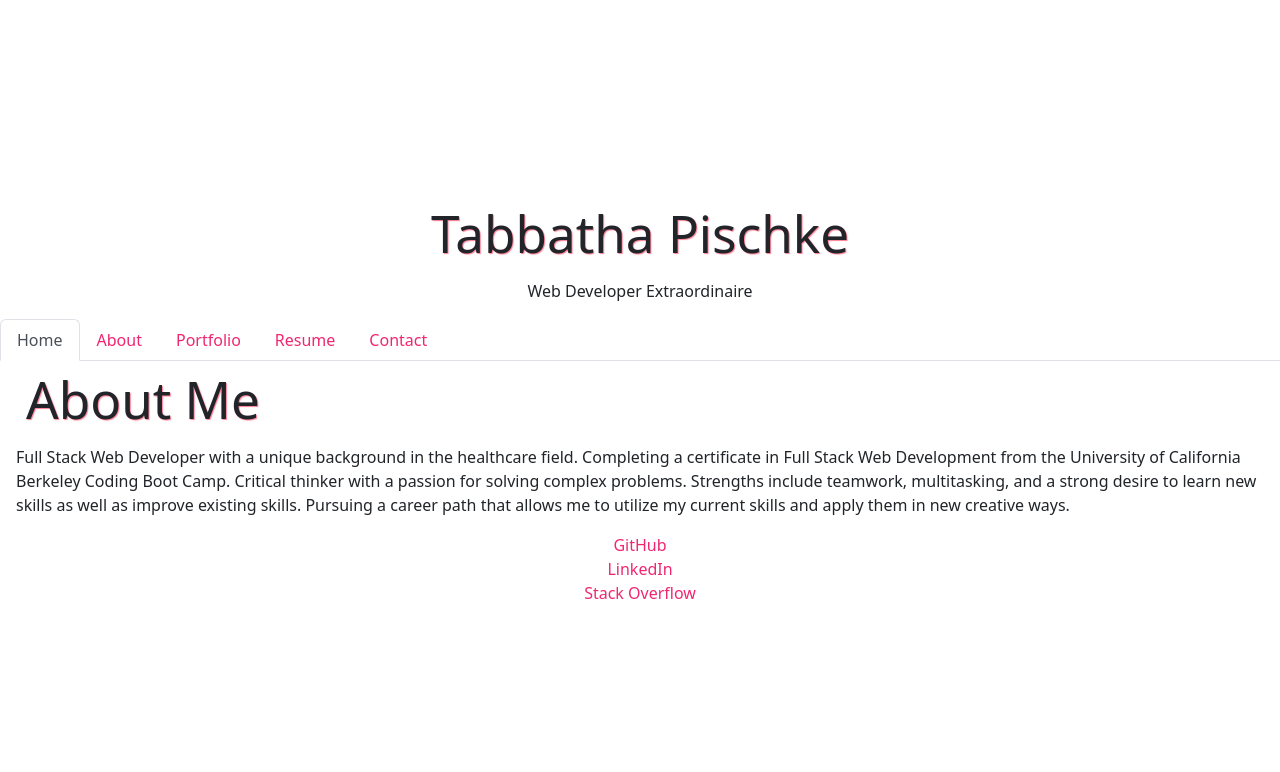
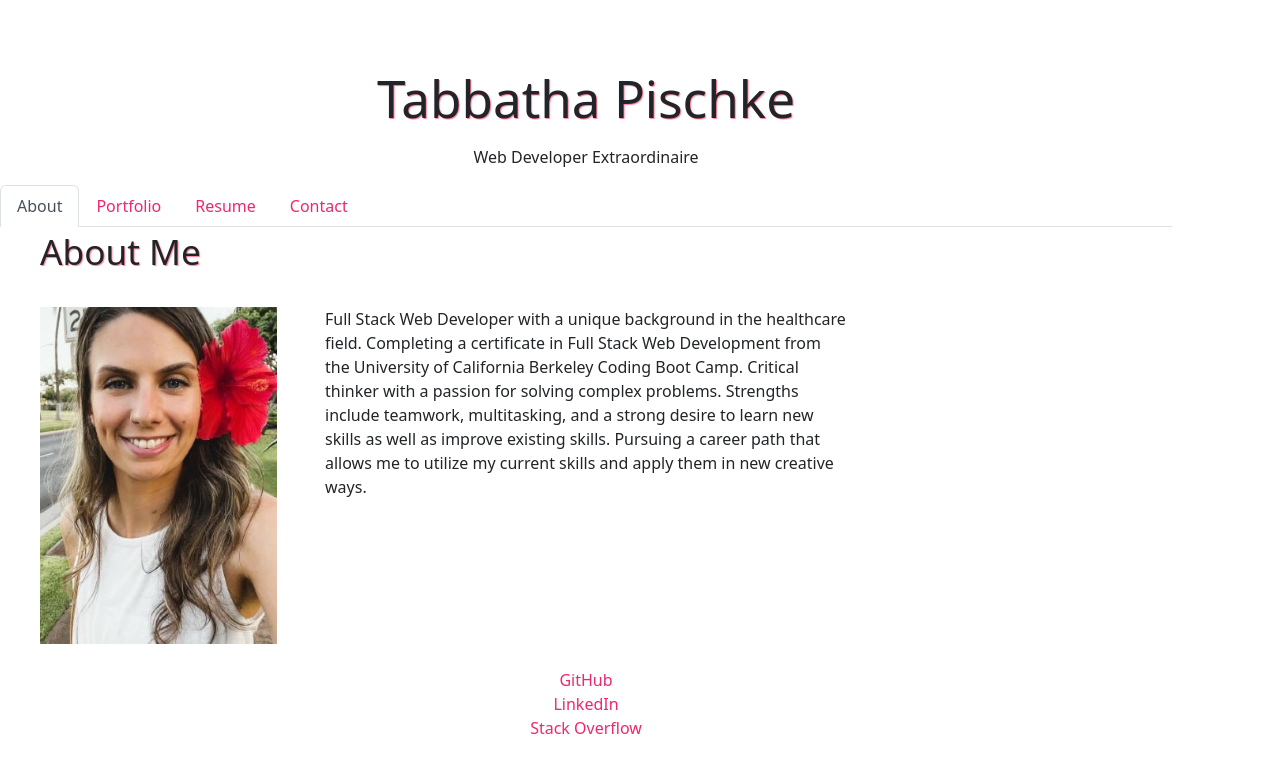
Before and after one commit to tabbdacat/react-professional-portfolio, a React (Vite) app: page / in a window 1280 px wide. Shown: the top 772 px of the page. Built offline with nearby package versions, Linux system fonts and the light colour scheme.

Commit message:
remove Home page, reroute index to About page

```diff
--- a/src/components/NavTabs.jsx
+++ b/src/components/NavTabs.jsx
@@ -8,17 +8,8 @@ function NavTabs() {
         <li className="nav-item">
           <Link
             to="/"
-            // If on home page, we set the url to / and page to class 'nav-link-active', otherwise we set it to 'nav-link'
+            // If on About page, we set the url to /A and page to class 'nav-link-active', otherwise we set it to 'nav-link'
             className={currentPage === '/' ? 'nav-link active' : 'nav-link nav-item'}
-          >
-            Home
-          </Link>
-        </li>
-        <li className="nav-item">
-          <Link
-            to="/About"
-            // If on About page, we set the url to /About and page to class 'nav-link-active', otherwise we set it to 'nav-link'
-            className={currentPage === '/About' ? 'nav-link active' : 'nav-link nav-item'}
           >
             About
           </Link>
--- a/src/main.jsx
+++ b/src/main.jsx
@@ -10,7 +10,6 @@ import './index.css';
 import About from './pages/About';
 import Contact from './pages/Contact';
 import Error from './pages/Error';
-import Home from './pages/Home';
 import Portfolio from './pages/Portfolio';
 import Resume from './pages/Resume';
 
@@ -23,10 +22,6 @@ const router = createBrowserRouter([
     children: [
       {
         index: true,
-        element: <Home />,
-      },
-      {
-        path: '/About',
         element: <About />,
       },
       {
--- a/src/pages/Home.jsx
+++ /dev/null
@@ -1,11 +0,0 @@
-export default function Home() {
-    return (
-        <div>
-            <h1>About Me</h1>
-            <p>
-                Full Stack Web Developer with a unique background in the healthcare field. Completing a certificate in Full Stack Web Development from the University of California Berkeley Coding Boot Camp. Critical thinker with a passion for solving complex problems. Strengths include teamwork, multitasking, and a strong desire to learn new skills as well as improve existing skills. Pursuing a career path that allows me to utilize my current skills and apply them in new creative ways.
-
-            </p>
-        </div>
-    );
-}
```
Also changed, not shown: src/assets/images/weatherDashImg.jpg.
